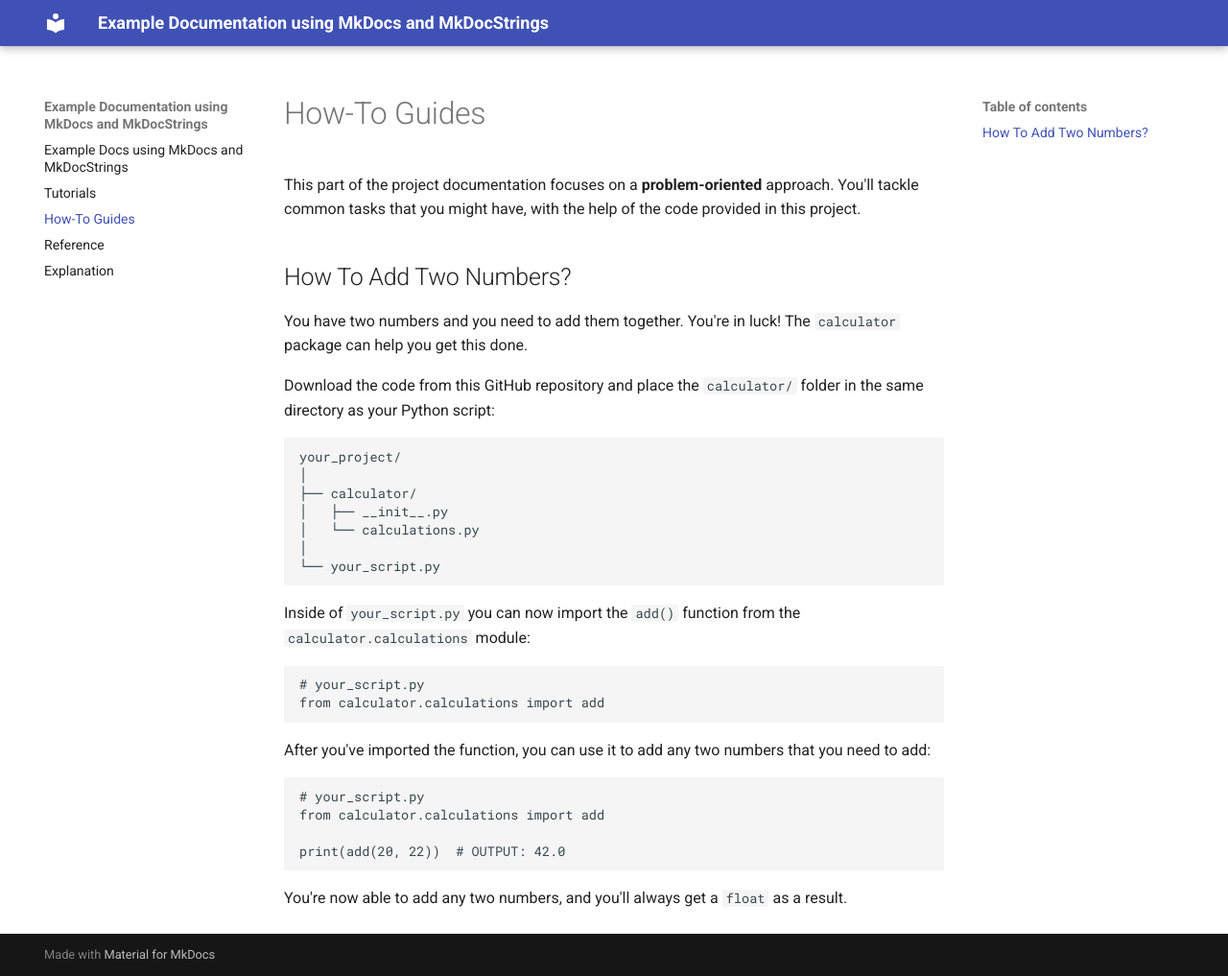
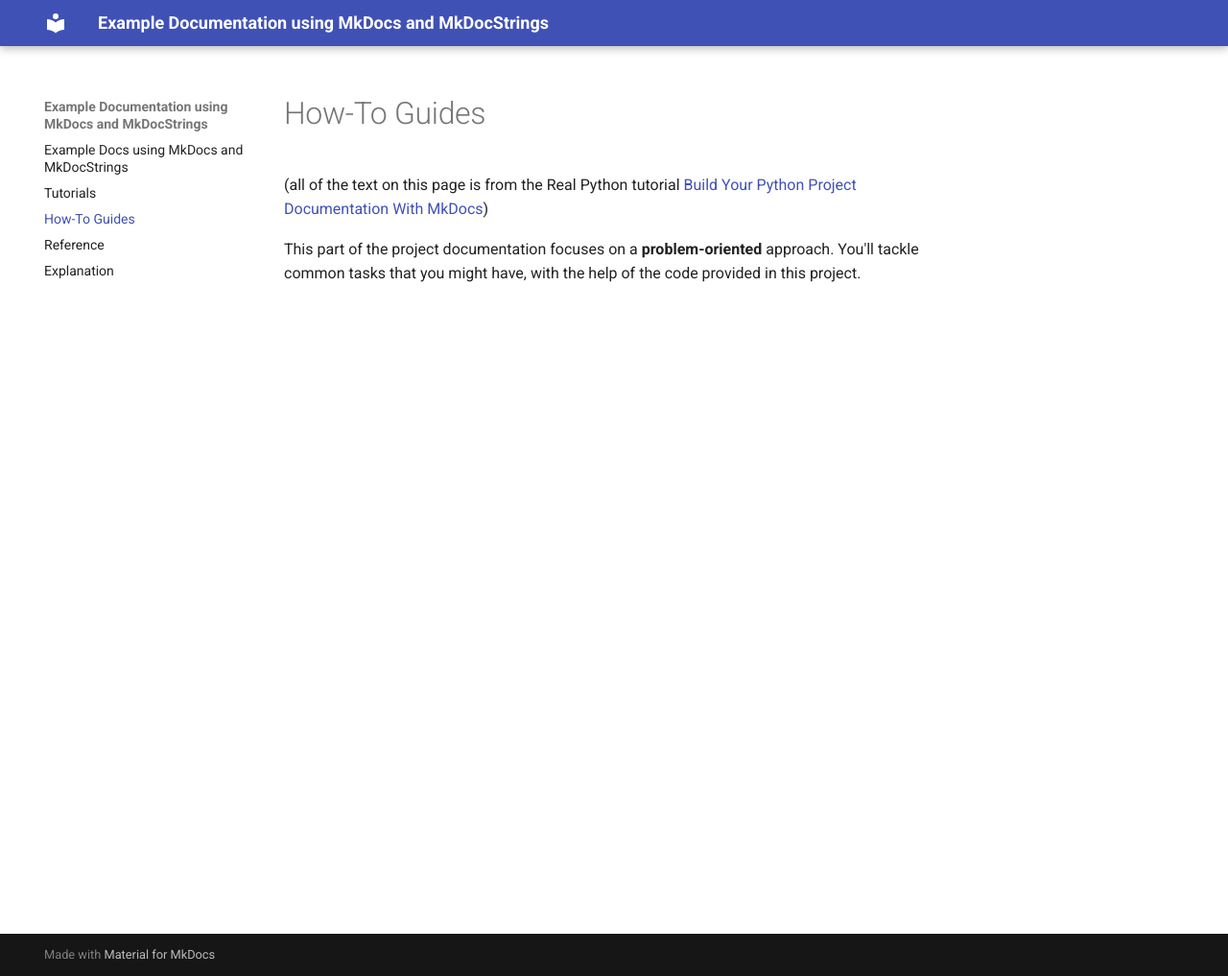
Before and after one commit to billspat/example-python-auto-documentation-with-mkdocstrings, an MkDocs documentation site: the page built from docs/how-to-guides.md, in a window 1280 px wide and 1017 px high. Shown: the whole window at 96% size. Built offline with MkDocs 1.6.1 and Material for MkDocs 9.7.7, drawn with Linux system fonts in a browser that asks for light colours.

Commit message:
docs(*): removed some real python text

```diff
--- a/docs/how-to-guides.md
+++ b/docs/how-to-guides.md
@@ -1,40 +1,6 @@
+(all of the text on this page is from the Real Python tutorial [Build Your Python Project Documentation With MkDocs](https://realpython.com/python-project-documentation-with-mkdocs/))
+
 This part of the project documentation focuses on a
 **problem-oriented** approach. You'll tackle common
 tasks that you might have, with the help of the code
 provided in this project.
-
-## How To Add Two Numbers?
-
-You have two numbers and you need to add them together.
-You're in luck! The `calculator` package can help you
-get this done.
-
-Download the code from this GitHub repository and place
-the `calculator/` folder in the same directory as your
-Python script:
-
-    your_project/
-    │
-    ├── calculator/
-    │   ├── __init__.py
-    │   └── calculations.py
-    │
-    └── your_script.py
-
-Inside of `your_script.py` you can now import the
-`add()` function from the `calculator.calculations`
-module:
-
-    # your_script.py
-    from calculator.calculations import add
-
-After you've imported the function, you can use it
-to add any two numbers that you need to add:
-
-    # your_script.py
-    from calculator.calculations import add
-
-    print(add(20, 22))  # OUTPUT: 42.0
-
-You're now able to add any two numbers, and you'll
-always get a `float` as a result.
```
Also changed, not shown: README.md (+11 -9 lines), docs/explanation.md (+2 -0 lines), docs/index.md (+2 -15 lines), docs/reference.md (+0 -5 lines), docs/tutorials.md (+2 -0 lines), 1 other file.
